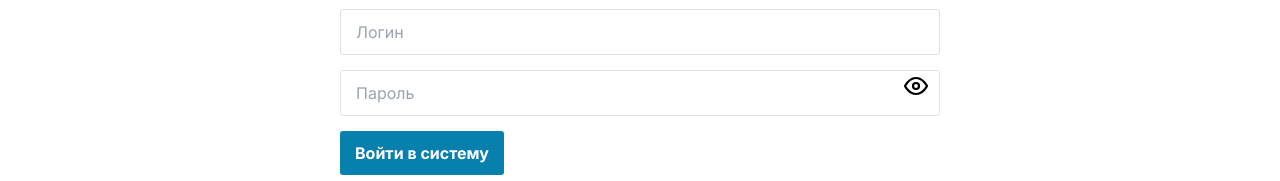
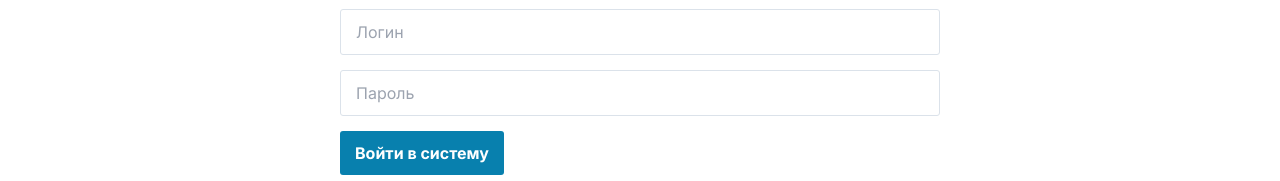
Before and after one commit to Nataliasem/loaderdata_spa, a Vue app: page / in a window 1280 px wide. Both pictures are taken after a click on the button 1248 px from the left and 41 px from the top of the page. Shown: the part 273-454 px from the top of the page. Built offline with nearby package versions, Linux system fonts and the light colour scheme.

Commit message:
исправлен запрос логина

```diff
--- a/src/pages/auth/auth-login.vue
+++ b/src/pages/auth/auth-login.vue
@@ -7,15 +7,17 @@
   >
     <input
       id="register-username"
-      v-model="user.name"
+      v-model="user.username"
       name="username"
       placeholder="Логин"
       class="app-input"
     />
-    <ld-field-input-password
+    <input
       id="register-password"
       v-model="user.password"
+      type="password"
       placeholder="Пароль"
+      class="app-input"
     />
     <select
       v-model="user.roleId"
@@ -52,15 +54,17 @@
   >
     <input
       id="auth-username"
-      v-model="user.name"
+      v-model="user.username"
       name="username"
       placeholder="Логин"
       class="app-input"
     />
-    <ld-field-input-password
+    <input
       id="auth-password"
       v-model="user.password"
+      type="password"
       placeholder="Пароль"
+      class="app-input"
     />
     <button
       type="submit"
@@ -74,7 +78,6 @@
 
 <script setup>
 import logInApi from '~/api/login.js'
-import LdFieldInputPassword from '~/components/fields/ld-field-input-password.vue'
 import notify from '~/plugins/notify.js'
 import { reactive, computed } from 'vue'
 import { useStore } from 'vuex'
@@ -85,7 +88,7 @@ const route = useRoute()
 const store = useStore()
 
 const user = reactive({
-  name: '',
+  username: '',
   password: '',
   roleId: null
 })
```
